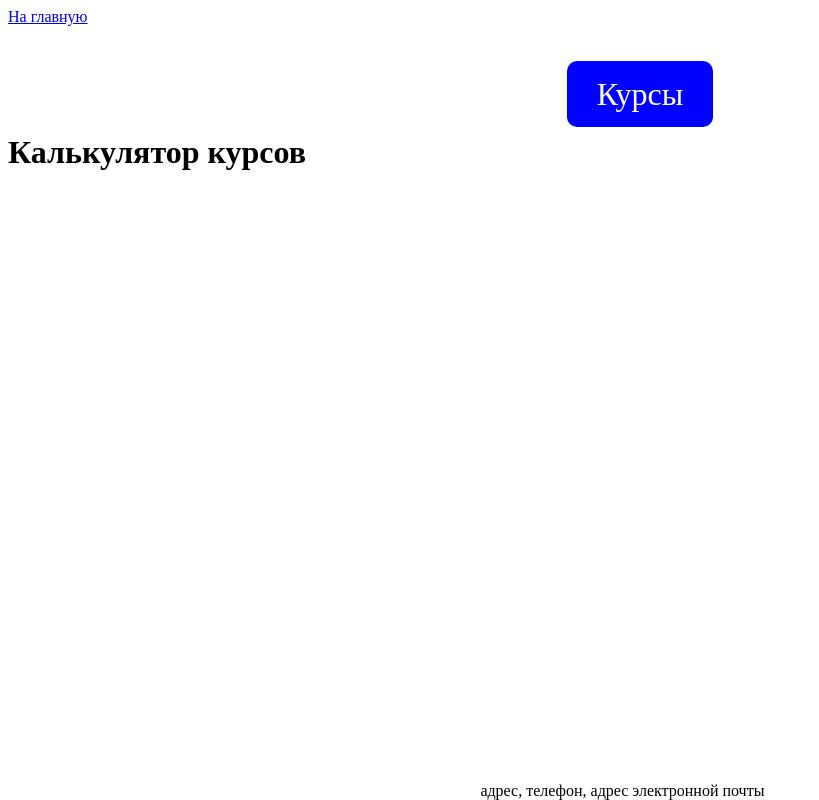
After one commit to Anromanov777/pp, a Django app: page /calc in a window 1280 px wide. The commit adds this page. Shown: the whole page, without its empty margins (0-819 px from the left). Run offline with Django 5.2, Linux system fonts and the light colour scheme.

Commit message:
Добавил страницу Калькулятор курсов

```diff
--- a/Lingvo/Lingvo/urls.py
+++ b/Lingvo/Lingvo/urls.py
@@ -21,5 +21,6 @@ from Lingvosite import views
 urlpatterns = [
     path('', views.index),
     path('course/', views.course),
+    path('calc',views.calc),
     path('admin/', admin.site.urls),
 ]
--- a/Lingvo/Lingvosite/static/css/styles.css
+++ b/Lingvo/Lingvosite/static/css/styles.css
@@ -29,3 +29,17 @@ footer{
 footer div{
     text-align:center;
 }
+
+div.buttons{
+text-align: center;
+margin-top:50px;
+}
+
+div.buttons a{
+    padding: 15px 30px;
+    background-color: blue;
+    color: white;
+    font-size:xx-large;
+    border-radius: 10px;
+    text-decoration:none
+    }
--- /dev/null
+++ b/Lingvo/Lingvosite/templates/calc.html
@@ -0,0 +1,24 @@
+<!DOCTYPE html>
+{% load static %}
+<html lang="en">
+<head>
+    <meta charset="UTF-8">
+    <title>Калькулятор курсов</title>
+    <link rel="stylesheet" href="{% static 'css/styles.css' %}">
+</head>
+<body>
+<main>
+        <div>
+        <a href="/">На главную</a>
+    </div>
+        <div class="buttons">
+        <a href="/course">Курсы</a>
+    </div>
+    <h1>Калькулятор курсов</h1>
+</main>
+<footer>
+    <div>адрес, телефон, адрес электронной почты</div>
+</footer>
+<script src="{% static 'js/calc.js' %}"></script>
+</body>
+</html>
--- a/Lingvo/Lingvosite/views.py
+++ b/Lingvo/Lingvosite/views.py
@@ -1,9 +1,15 @@
 from django.shortcuts import render
+
 
 # Create your views here.
 
 def index(r):
     return render(r, 'index.html')
 
+
 def course(r):
     return render(r, 'course.html')
+
+
+def calc(r):
+    return render(r, 'calc.html')
```
Also changed, not shown: Lingvo/Lingvosite/templates/course.html (+24 -4 lines), Lingvo/Lingvosite/templates/index.html (+2 -8 lines), Lingvo/Lingvosite/static/js/calc.js (added).
